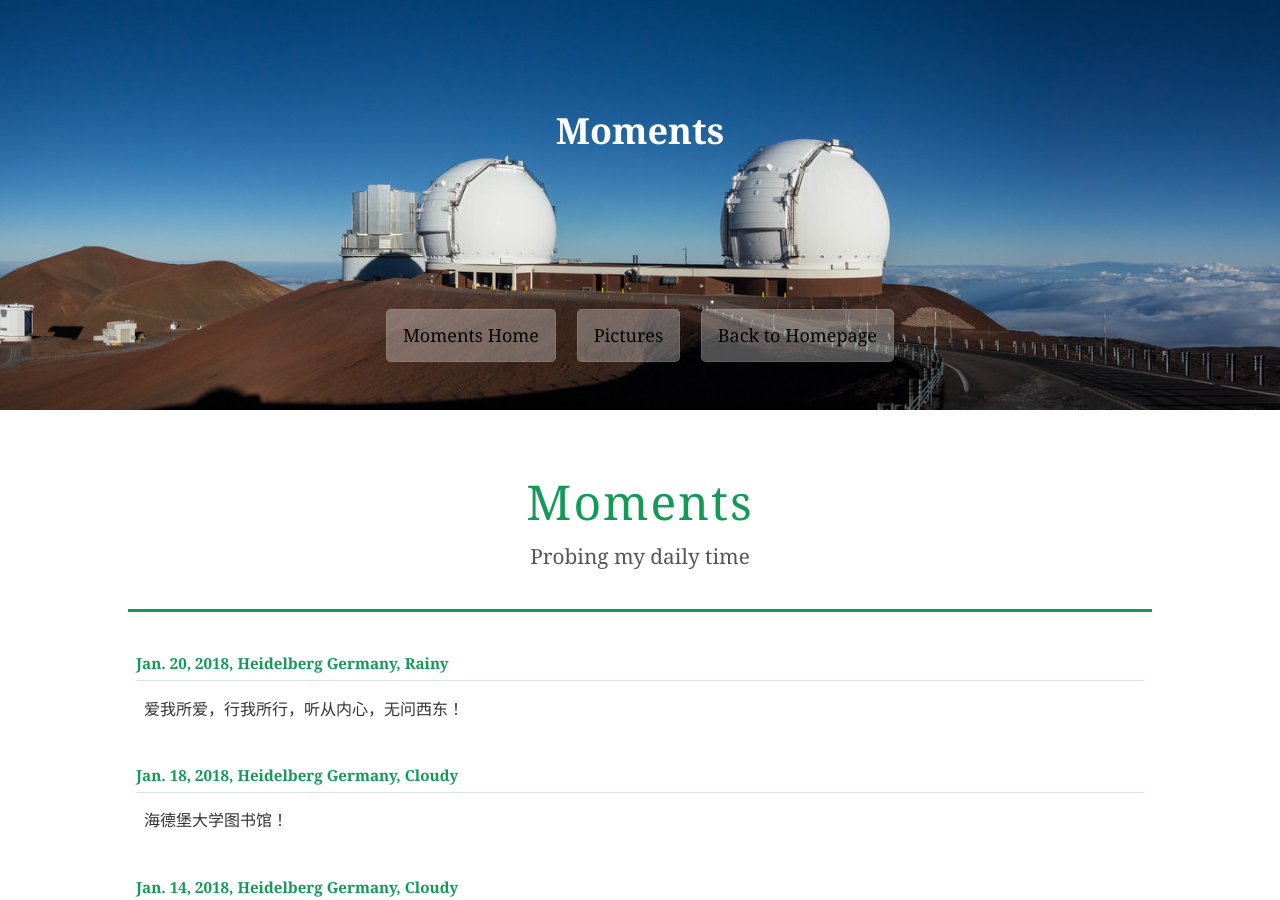
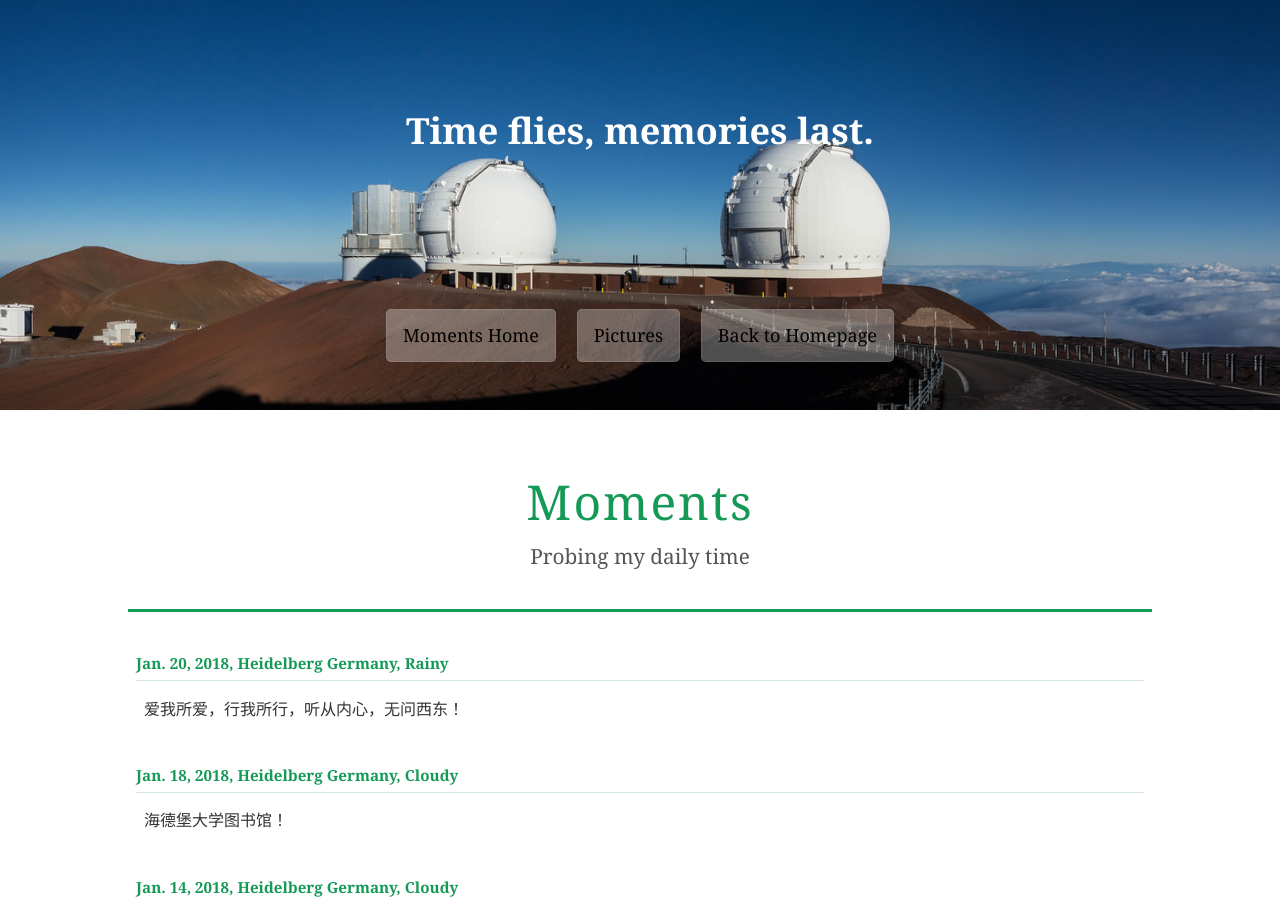
Before and after one commit to zcp521/zcp521.github.io, a Jekyll site: the page built from moments.md, in a window 1280 px wide and 900 px high. Built offline with Jekyll 4.4.1, drawn with Linux system fonts in a browser that asks for light colours.

Commit message:
Update moments.md

```diff
--- a/moments.md
+++ b/moments.md
@@ -1,6 +1,6 @@
 ---
 layout: moments
-title: "Moments"
+title: "Time flies, memories last."
 tagline: "&nbsp;"
 ---
 <style>
```
